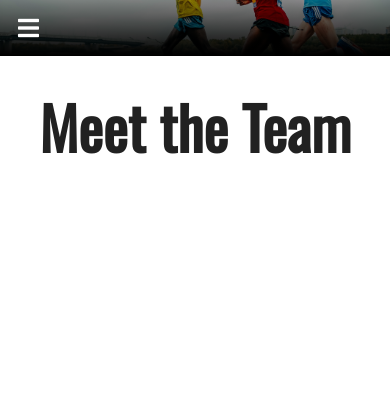
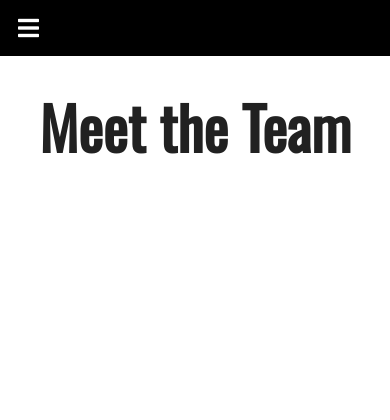
Before and after one commit to Code-Institute-Submissions/the-running-team, a Flask app: page / in a window 390 px wide. Shown: the top 420 px of the page. Run offline with Flask 2, Linux system fonts and the light colour scheme; data that the repository does not hold is empty; some libraries are stand-ins or nearby versions.

Commit message:
Removed bg image on smaller screens.

```diff
--- a/static/css/style.css
+++ b/static/css/style.css
@@ -240,9 +240,12 @@ main {
   }
 
 
-@media only screen and (max-width: 1000px) {
+@media only screen and (max-width: 993px) {
     .modal {
       width: 80%;
+    }
+    .navbar-bg {
+        background: #000;
     }
   }
 
```
